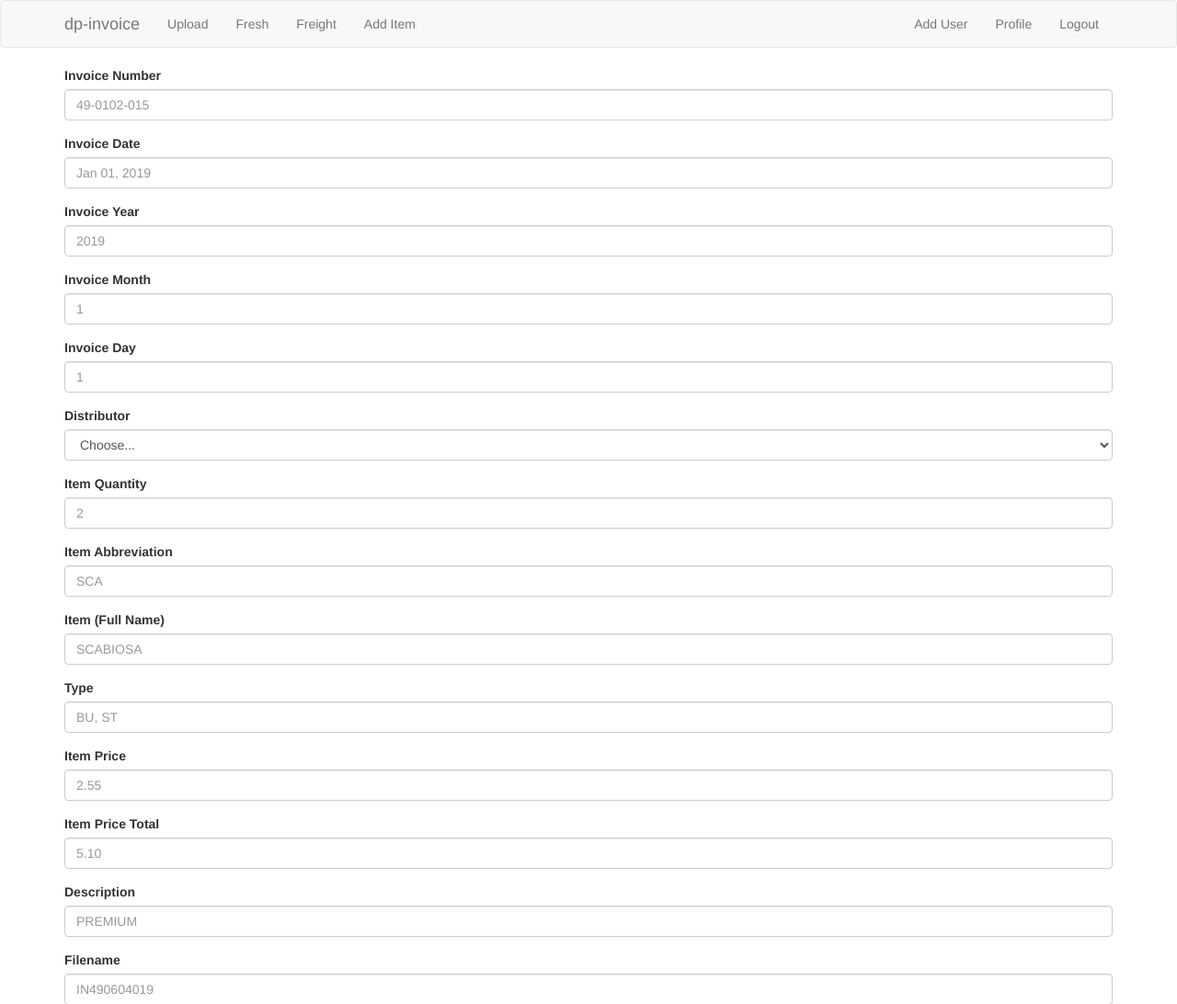
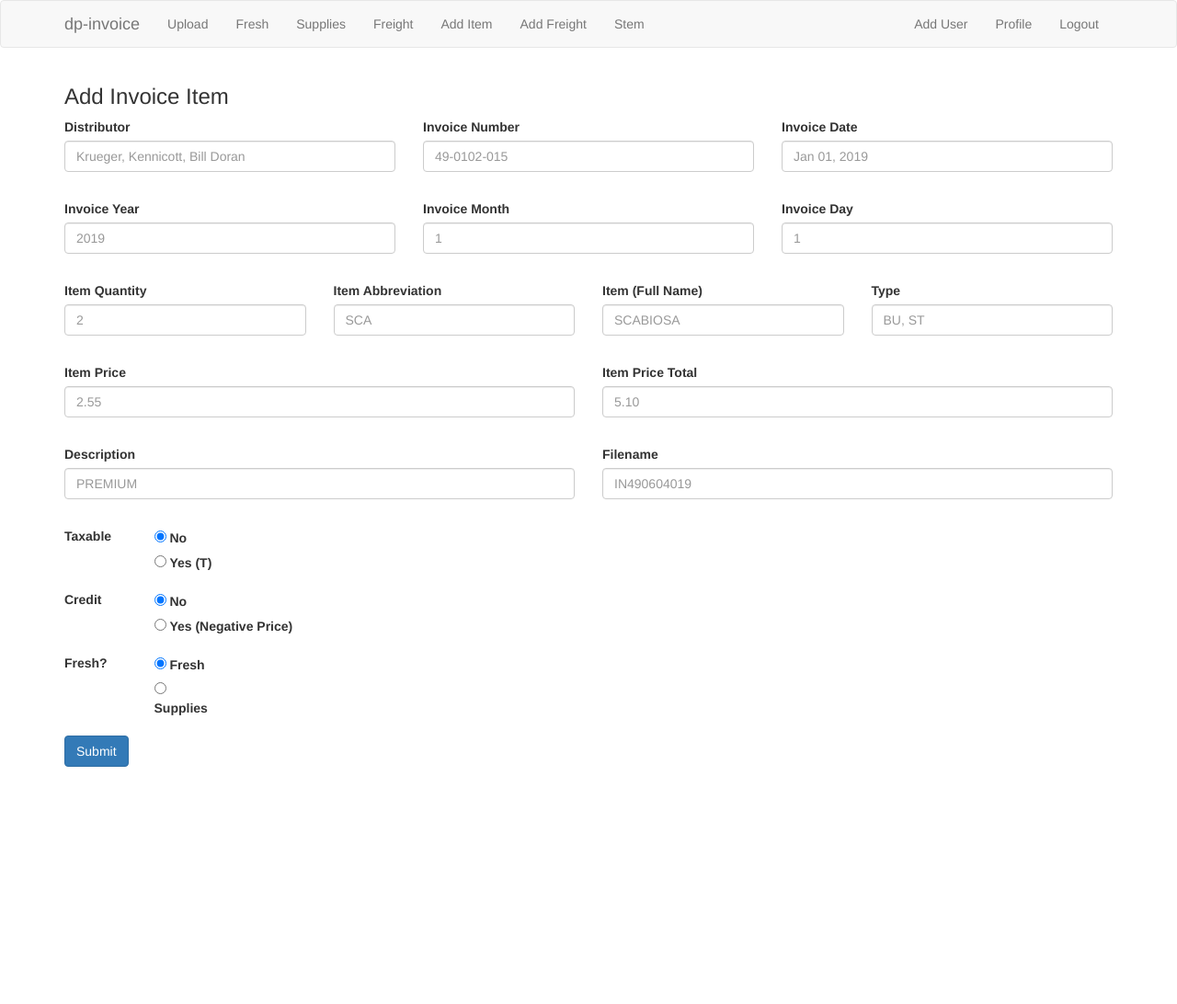
Before and after one commit to JCarlee/dp-flask, a Flask app: page /add_item in a window 1280 px wide. Shown: the top 1092 px of the page at 92% size. After the commit the page ends 834 px from the top, so only its background shows below. Run offline with Flask 2, Linux system fonts and the light colour scheme; the visitor is signed in with stand-in values (Sample User, id 1); data comes from the database, SQL or seed files in the repository; some libraries are stand-ins or nearby versions.

Commit message:
many improvements

```diff
--- a/app/models.py
+++ b/app/models.py
@@ -57,7 +57,6 @@ class Items(db.Model):
     day = db.Column(db.Integer)
     source = db.Column(db.String(100))
     qty = db.Column(db.Integer)
-    stems = db.Column(db.Integer)
     itm = db.Column(db.String(10))
     item = db.Column(db.String(100))
     type = db.Column(db.String(10))
--- a/app/routes.py
+++ b/app/routes.py
@@ -12,7 +12,7 @@ import os
 from werkzeug.utils import secure_filename
 from app.pdf import dir_loop
 from sqlalchemy.sql import func
-from app.models import Items, Freight
+from app.models import Items, Freight, PerBunch
 from sqlalchemy import cast, Numeric, desc
 
 
@@ -56,13 +56,23 @@ def upload_files():
 
 
 @app.route('/fresh', methods=['GET'])
+@login_required
 def fresh():
     f = db.session.query(
-        Items.itm, Items.item, func.sum(Items.qty), Items.stems,
+        Items.itm, Items.item, func.sum(Items.qty), PerBunch.stm,
         cast(func.sum(Items.qty * Items.price) / func.sum(Items.qty), Numeric(2, 2)),
-        cast(func.sum(Items.qty * Items.price) / func.sum(Items.qty) / Items.stems, Numeric(2, 2)))\
-        .filter(Items.credit == 0).filter(Items.stems > 0).group_by(Items.itm)
+        cast(func.sum(Items.qty * Items.price) / func.sum(Items.qty) / PerBunch.stm, Numeric(2, 2)))\
+        .filter(Items.credit == 0).group_by(Items.itm).join(PerBunch, Items.item == PerBunch.item)
     return render_template('fresh.html', title='Fresh', f=f)
+
+
+@app.route('/supplies', methods=['GET'])
+@login_required
+def supplies():
+    a = db.session.query(Items.year, Items.month, cast(func.sum(Items.price_total), Numeric(5, 2)))\
+        .filter(Items.credit == 0).group_by(Items.year, Items.month).\
+        order_by(desc(Items.year), desc(Items.month))
+    return render_template('supplies.html', title='Supplies', a=a)
 
 
 @app.route('/freight', methods=['GET'])
@@ -78,20 +88,58 @@ def freight():
 @login_required
 def add_item():
     if request.method == 'POST':
-        item = Items(request.form['invoice'], request.form['invoice-date'], request.form['year'],
-                     request.form['month'], request.form['day'], request.form['source'], request.form['qty'],
-                     request.form['itm'], request.form['itm'], request.form['item'], request.form['type'],
-                     request.form['price'], request.form['total-price'], request.form['qty'], request.form['desc'],
-                     request.form['file'])
+        item = Items(invoice=request.form['invoice'],
+                     date=request.form['invoice-date'],
+                     year=request.form['year'],
+                     month=request.form['month'],
+                     day=request.form['day'],
+                     source=request.form['source'],
+                     qty=request.form['qty'],
+                     itm=request.form['itm'],
+                     item=request.form['item'],
+                     type=request.form['type'],
+                     price=request.form['price'],
+                     price_total=request.form['total-price'],
+                     desc=request.form['desc'],
+                     file=request.form['file'],
+                     taxable=request.form['taxable'],
+                     crtedit=request.form['credit'],
+                     fresh=request.form['fresh'],
+                     added_by=current_user)
         db.session.add(item)
+        db.session.commit()
         return redirect(url_for('add_item'))
     return render_template('add_item.html', title='Add Item')
 
 
-@app.route('/add_freight', methods=['POST'])
+@app.route('/add_freight', methods=['GET', 'POST'])
 @login_required
 def add_freight():
+    if request.method == 'POST':
+        frt = Freight(invoice=request.form['invoice'],
+                      date=request.form['invoice-date'],
+                      year=request.form['year'],
+                      month=request.form['month'],
+                      day=request.form['day'],
+                      source=request.form['source'],
+                      price=request.form['price'],
+                      file=request.form['file'],
+                      added_by=current_user)
+        db.session.add(frt)
+        db.session.commit()
+        flash('Freight Record Successfully Added')
+        return redirect(url_for('add_freight'))
     return render_template('add_freight.html', title='Add Freight')
+
+
+@app.route('/modify_stem', methods=['GET', 'POST'])
+@login_required
+def modify_stem():
+    itemq = db.session.query(PerBunch.item)
+    if request.method == 'POST':
+        db.session.update(PerBunch).where(PerBunch.item == request.form['item']).values(stm=request.form['stem'])
+        flash()
+    return render_template('/modify_stem.html', title='Modify Stem', itemq=itemq)
 
 
 @app.route('/login', methods=['GET', 'POST'])
--- a/app/templates/add_item.html
+++ b/app/templates/add_item.html
@@ -1,129 +1,128 @@
 {% extends 'base.html' %}
 {% block app_content %}
+<h3>Add Invoice Item</h3>
 <form method = "post">
-    <div class="form-group">
+    <div class="form-group row">
+        <div class="form-group col-md-4">
+            <label for="source">Distributor</label>
+            <input type="text" class="form-control" id="source" placeholder="Krueger, Kennicott, Bill Doran">
+        </div>
+        <div class="form-group col-md-4">
             <label for="invoice">Invoice Number</label>
             <input type="text" class="form-control" id="invoice" placeholder="49-0102-015">
         </div>
-    <div class="form-group">
+        <div class="form-group col-md-4">
             <label for="invoice-date">Invoice Date</label>
             <input type="text" class="form-control" id="invoice-date" placeholder="Jan 01, 2019">
         </div>
-    <div class="form-group">
+    </div>
+    <div class="form-group row">
+        <div class="form-group col-md-4">
             <label for="year">Invoice Year</label>
             <input type="text" class="form-control" id="year" placeholder="2019">
         </div>
-    <div class="form-group">
+        <div class="form-group col-md-4">
             <label for="month">Invoice Month</label>
             <input type="text" class="form-control" id="month" placeholder="1">
         </div>
-    <div class="form-group">
+        <div class="form-group col-md-4">
             <label for="day">Invoice Day</label>
             <input type="text" class="form-control" id="day" placeholder="1">
         </div>
-    <div class="form-group">
-      <label for="source">Distributor</label>
-      <select id="source" class="form-control">
-        <option selected>Choose...</option>
-        <option>Bill Doran</option>
-        <option>Kennicott</option>
-        <option>Krueger</option>
-      </select>
     </div>
-    <div class="form-group">
+    <div class="form-group row">
+        <div class="form-group col-md-3">
             <label for="qty">Item Quantity</label>
             <input type="text" class="form-control" id="qty" placeholder="2">
         </div>
-    <div class="form-group">
+        <div class="form-group col-md-3">
             <label for="itm">Item Abbreviation</label>
             <input type="text" class="form-control" id="itm" placeholder="SCA">
         </div>
-    <div class="form-group">
+        <div class="form-group col-md-3">
             <label for="item">Item (Full Name)</label>
             <input type="text" class="form-control" id="item" placeholder="SCABIOSA">
         </div>
-    <div class="form-group">
+        <div class="form-group col-md-3">
             <label for="type">Type</label>
             <input type="text" class="form-control" id="type" placeholder="BU, ST">
         </div>
-    <div class="form-group">
+    </div>
+    <div class="form-group row">
+        <div class="form-group col-md-6">
             <label for="price">Item Price</label>
             <input type="text" class="form-control" id="price" placeholder="2.55">
         </div>
-    <div class="form-group">
+        <div class="form-group col-md-6">
             <label for="total-price">Item Price Total</label>
             <input type="text" class="form-control" id="total-price" placeholder="5.10">
         </div>
-    <div class="form-group">
+    </div>
+    <div class="form-group row">
+        <div class="form-group col-md-6">
             <label for="desc">Description</label>
             <input type="text" class="form-control" id="desc" placeholder="PREMIUM">
         </div>
-    <div class="form-group">
+        <div class="form-group col-md-6">
             <label for="file">Filename</label>
             <input type="text" class="form-control" id="file" placeholder="IN490604019">
         </div>
-    <fieldset class="form-group">
-        <div class="row">
-          <label class="col-form-label col-sm-2 pt-0">Taxable</label>
-          <div class="col-sm-10">
+    </div>
+    <div class="form-group row">
+      <label class="col-md-1">Taxable</label>
+      <div class="col-md-1">
         <div class="form-check">
-              <input class="form-check-input" type="radio" name="taxable" id="taxable1" value="0" checked>
+          <input class="form-check-input" type="radio" name="taxable" id="taxable1" value="False" checked>
           <label class="form-check-label" for="taxable1">
             No
           </label>
         </div>
         <div class="form-check">
-              <input class="form-check-input" type="radio" name="taxable" id="taxable2" value="1">
+          <input class="form-check-input" type="radio" name="taxable" id="taxable2" value="True">
           <label class="form-check-label" for="taxable2">
             Yes (T)
           </label>
         </div>
       </div>
     </div>
-    </fieldset>
-    <fieldset class="form-group">
-        <div class="row">
-          <label class="col-form-label col-sm-2 pt-0">Credit</label>
-          <div class="col-sm-10">
+    <div class="form-group row">
+      <label class="col-md-1">Credit</label>
+      <div class="col-md-2">
         <div class="form-check">
-              <input class="form-check-input" type="radio" name="credit" id="credit1" value="0" checked>
+          <input class="form-check-input" type="radio" name="credit" id="credit1" value="False" checked>
           <label class="form-check-label" for="credit1">
             No
           </label>
         </div>
         <div class="form-check">
-              <input class="form-check-input" type="radio" name="credit" id="credit2" value="1">
+          <input class="form-check-input" type="radio" name="credit" id="credit2" value="True">
           <label class="form-check-label" for="credit2">
             Yes (Negative Price)
           </label>
         </div>
       </div>
     </div>
-    </fieldset>
-    <fieldset class="form-group">
-        <div class="row">
-          <label class="col-form-label col-sm-2 pt-0">Fresh?</label>
-          <div class="col-sm-10">
+    <div class="form-group row">
+      <label class="col-sm-1">Fresh?</label>
+      <div class="col-md-1">
         <div class="form-check">
-              <input class="form-check-input" type="radio" name="fresh" id="fresh1" value="0" checked>
+          <input class="form-check-input" type="radio" name="fresh" id="fresh1" value="False" checked>
           <label class="form-check-label" for="credit1">
               Fresh
           </label>
         </div>
         <div class="form-check">
-              <input class="form-check-input" type="radio" name="fresh" id="fresh2" value="1">
+          <input class="form-check-input" type="radio" name="fresh" id="fresh2" value="True">
           <label class="form-check-label" for="credit2">
-                Other
+            Supplies
           </label>
         </div>
       </div>
     </div>
-    </fieldset>
-    <div class="row">
-<input class="btn btn-success mb-5" type="submit" value="Submit">
+    <div class="form-group row">
+        <div class="col-sm-10">
+            <input class="btn btn-primary" type="submit" value="Submit">
         </div>
-    <div class="row">
-        <br>
     </div>
 </form>
 {% endblock %}
--- a/app/templates/base.html
+++ b/app/templates/base.html
@@ -20,8 +20,11 @@
                 <ul class="nav navbar-nav">
                     <li><a href="{{ url_for('index') }}">Upload</a></li>
                     <li><a href="{{ url_for('fresh') }}">Fresh</a></li>
+                    <li><a href="{{ url_for('supplies') }}">Supplies</a></li>
                     <li><a href="{{ url_for('freight') }}">Freight</a>
                     <li><a href="{{ url_for('add_item') }}">Add Item</a>
+                    <li><a href="{{ url_for('add_freight') }}">Add Freight</a>
+                    <li><a href="{{ url_for('modify_stem') }}">Stem</a>
                 </ul>
                 <ul class="nav navbar-nav navbar-right">
                     {% if current_user.is_anonymous %}
--- a/app/templates/login.html
+++ b/app/templates/login.html
@@ -9,6 +9,7 @@
         </div>
     </div>
     <br>
+    <p>New User? <a href="{{ url_for('register') }}">Click to Register!</a></p>
     <p>
         Forgot Your Password?
         <a href="{{ url_for('reset_password_request') }}">Click to Reset It</a>
```
Also changed, not shown: app/pdf.py (+66 -57 lines), app/templates/add_freight.html (+42 -34 lines), app/templates/index.html (+5 -5 lines), app/templates/modify_stem.html (added, +32 -0 lines), app/templates/supplies.html (added, +25 -0 lines). Lines whose indentation alone changed are shown as unchanged.
